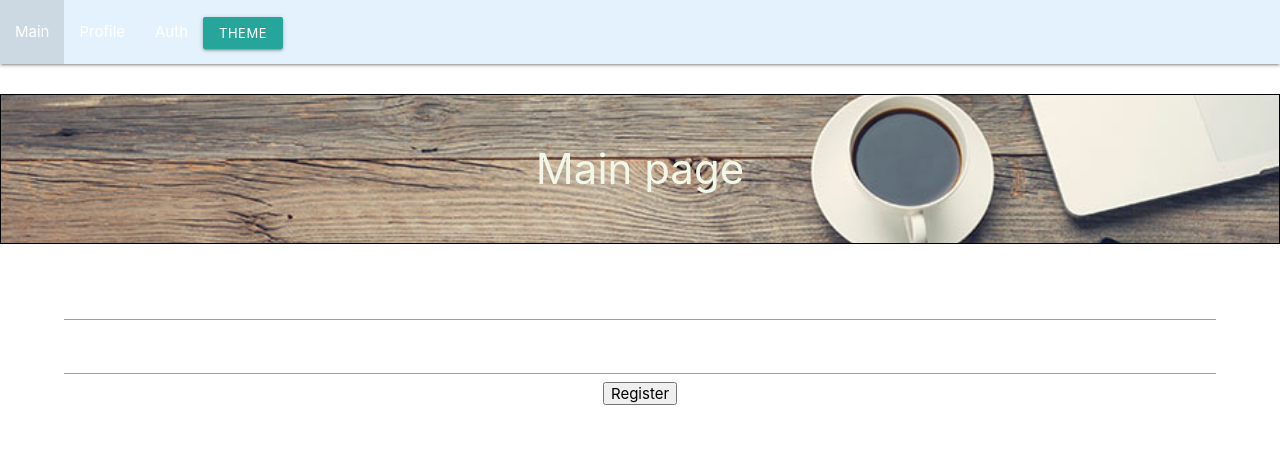
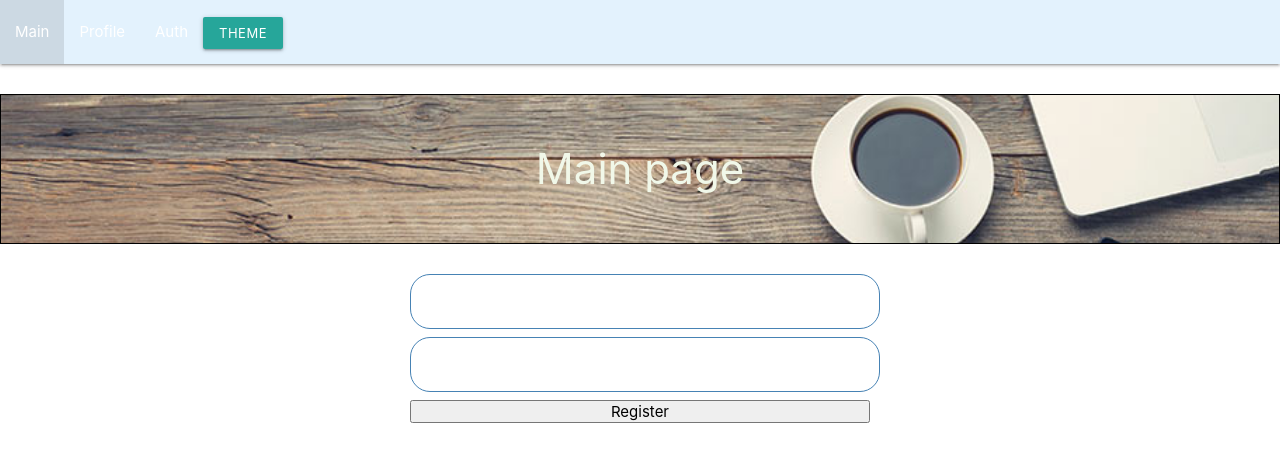
Before and after one commit to TVBlackman1/mern-blog, a React (Create React App) app in the folder client/: page /auth in a window 1280 px wide. Shown: the top 462 px of the page. Built offline with nearby package versions, Linux system fonts and the light colour scheme.

Commit message:
prepare to add server-client-auth

```diff
--- a/client/src/hooks/useServerRequest.js
+++ b/client/src/hooks/useServerRequest.js
@@ -5,12 +5,13 @@ export const useServerRequest = () => {
     const [loading, setLoading] = useState(false)
     const request = useCallback(async (url, method = 'GET', body = null, headers = {}) => {
         setLoading(true)
+        console.log(body, "was sent")
         if(body) {
             headers['Content-Type'] = 'application/json;charset=utf-8'
             body = JSON.stringify(body)
         }
 
-        const response = await fetch(url, {method: method, headers: headers})
+        const response = await fetch(url, {method: method, body: body, headers: headers})
 
         const data = response.status === 200 ? await response.json() : null
 
@@ -20,6 +21,7 @@ export const useServerRequest = () => {
         } else {
             throw new Error("server problem")
         }
+        //
 
     }, [])
 
--- a/client/src/pages/AuthPage.js
+++ b/client/src/pages/AuthPage.js
@@ -22,19 +22,32 @@ export const AuthPage = () => {
     //
     //     }
     // }, [request])
-
     const { request, loading } = useServerRequest()
     const [formData, setFormData] = useState({password: "", login: ""})
+
+    const sendForm = useCallback(async () => {
+        try {
+            const sendingData = {...formData}
+            console.log(sendingData)
+            const data = await request('/api/auth/register', 'POST', sendingData)
+            console.log(data)
+            // setLoadedNews(data)
+        } catch (e) {
+            // setLoadedNews({recent: ""})
+            //a as
+
+        }
+    }, [request, formData])
 
     function onChangeFormValues(event) {
         const value = event.target.value
         const inputName = event.target.name
         setFormData({...formData, [inputName]:value})
-        console.log(value)
+        // console.log(value)
     }
 
     function submit(event) {
-        console.log(formData)
+        sendForm();
         event.preventDefault();
     }
 
@@ -51,10 +64,10 @@ export const AuthPage = () => {
                     <h1>Main page</h1>
                 </div>
                 <main>
-                    <form onSubmit={submit} method={"POST"}>
-                        <input name="login" type="text"M onChange={onChangeFormValues}/>
+                    <form onSubmit={submit} method={"POST"} className={""}>
+                        <input name="login" type="text" onChange={onChangeFormValues}/>
                         <input name="password" type="password" onChange={onChangeFormValues}/>
-                        <button type="submit">Register</button>
+                        <button type="submit" disabled={loading}>Register</button>
                     </form>
                 {/*    <button className={"btn-get-recent-news " + styleTheme} onClick={getRecentNews}>*/}
                 {/*    <MaterialIcon icon="library_books" size='small'/>*/}
--- a/client/src/styles/auth-form.css
+++ b/client/src/styles/auth-form.css
@@ -0,0 +1,15 @@
+form {
+    margin: auto;
+    width: 40%;
+    display: flex;
+    flex-direction: column;
+
+}
+
+form input {
+    background-color: white!important;
+    border: 1px solid steelblue!important;
+    border-radius: 20px!important;
+    padding: 4px!important;
+    box-sizing: border-box;
+}
```
Also changed, not shown: 2 other files (tests, documents, lock files or other folders).
